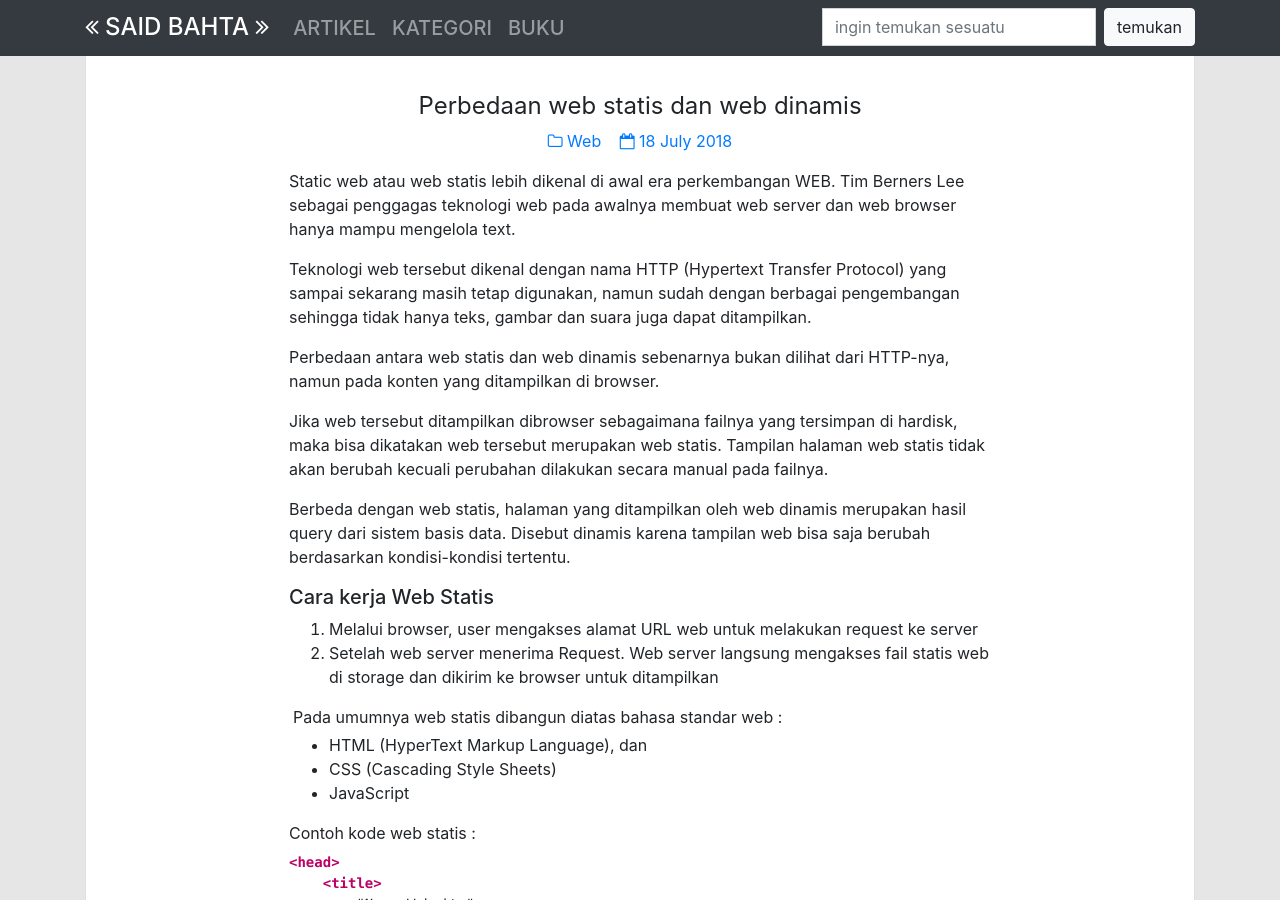
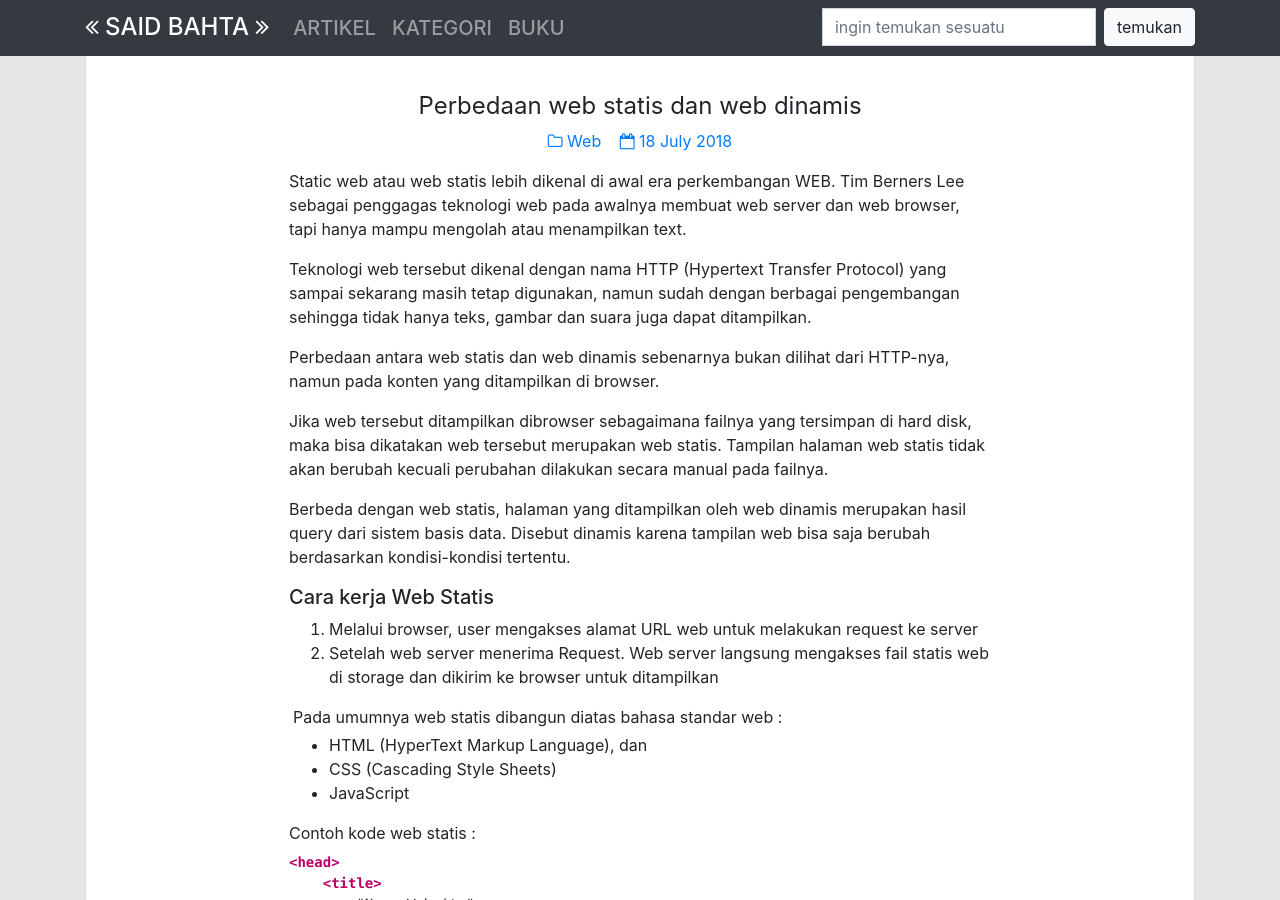
Before and after one commit to surtinaali/blog, a Jekyll site: the page built from _posts/2018-07-21-web-static-vs-web-dinamis.markdown, in a window 1280 px wide and 900 px high. Built offline with Jekyll 4.4.1, drawn with Linux system fonts in a browser that asks for light colours; comment, search, counter and statistics services are not loaded.

Commit message:
update tulisan

```diff
--- a/_posts/2018-07-21-web-static-vs-web-dinamis.markdown
+++ b/_posts/2018-07-21-web-static-vs-web-dinamis.markdown
@@ -6,13 +6,13 @@ categories: Web
 img_path: assets/img/post/180719.svg
 ---
 
-Static web atau web statis lebih dikenal di awal era perkembangan WEB. Tim Berners Lee sebagai penggagas teknologi web pada awalnya membuat web server dan web browser hanya mampu mengelola text.
+Static web atau web statis lebih dikenal di awal era perkembangan WEB. Tim Berners Lee sebagai penggagas teknologi web pada awalnya membuat web server dan web browser, tapi hanya mampu mengolah atau menampilkan text.
 
 Teknologi web tersebut dikenal dengan nama HTTP (Hypertext Transfer Protocol) yang sampai sekarang masih tetap digunakan,  namun sudah dengan berbagai pengembangan sehingga tidak hanya teks, gambar dan suara juga dapat ditampilkan.
 
 Perbedaan antara web statis dan web dinamis sebenarnya bukan dilihat dari HTTP-nya, namun pada konten yang ditampilkan di browser.
 
-Jika web tersebut ditampilkan dibrowser sebagaimana failnya yang tersimpan di hardisk, maka bisa dikatakan web tersebut merupakan web statis. Tampilan halaman web statis tidak akan berubah kecuali perubahan dilakukan secara manual pada failnya.
+Jika web tersebut ditampilkan dibrowser sebagaimana failnya yang tersimpan di hard disk, maka bisa dikatakan web tersebut merupakan web statis. Tampilan halaman web statis tidak akan berubah kecuali perubahan dilakukan secara manual pada failnya.
 
 Berbeda dengan web statis, halaman yang ditampilkan oleh web dinamis merupakan hasil query dari sistem basis data. Disebut dinamis karena tampilan web bisa saja berubah berdasarkan kondisi-kondisi tertentu.
 
```
